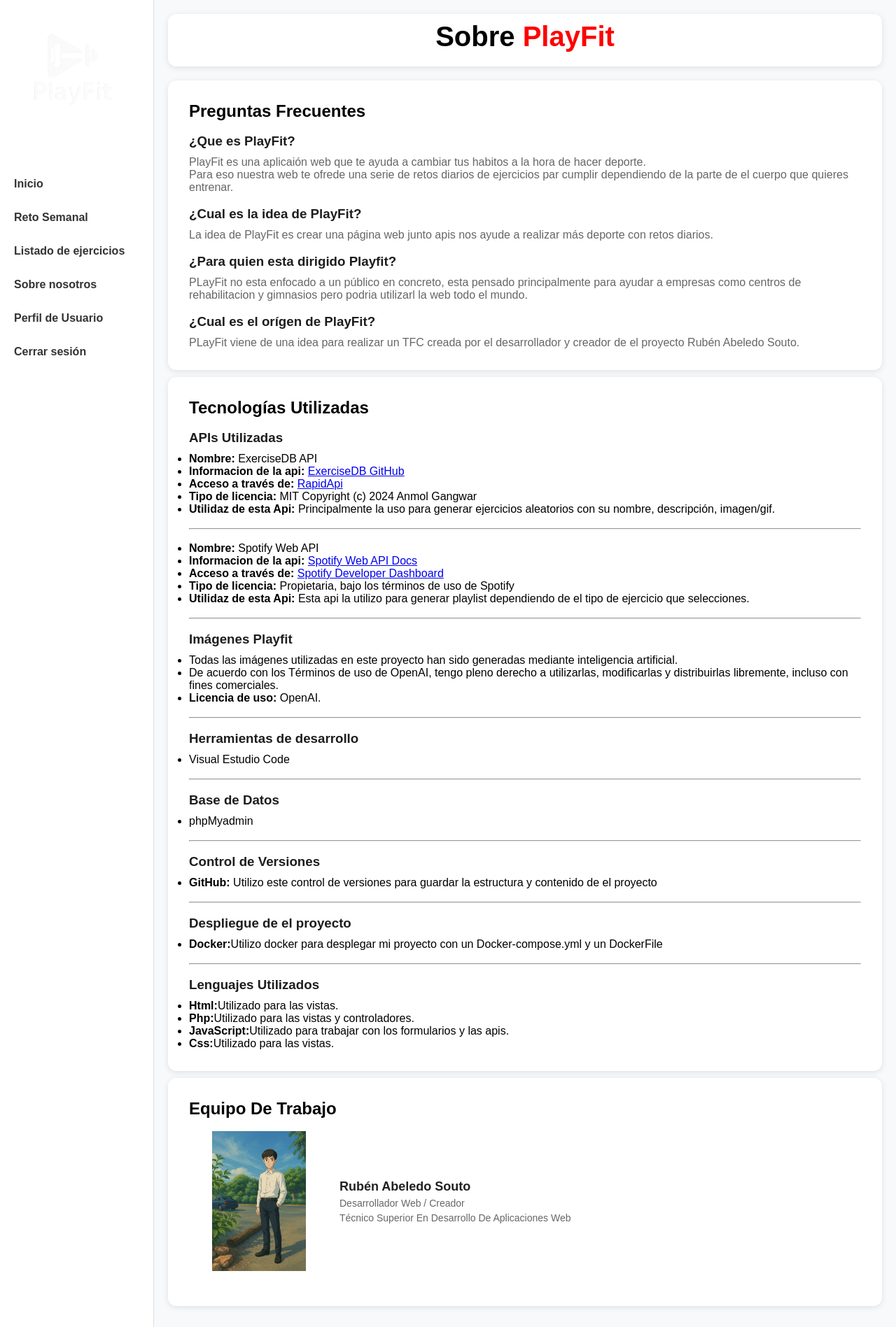
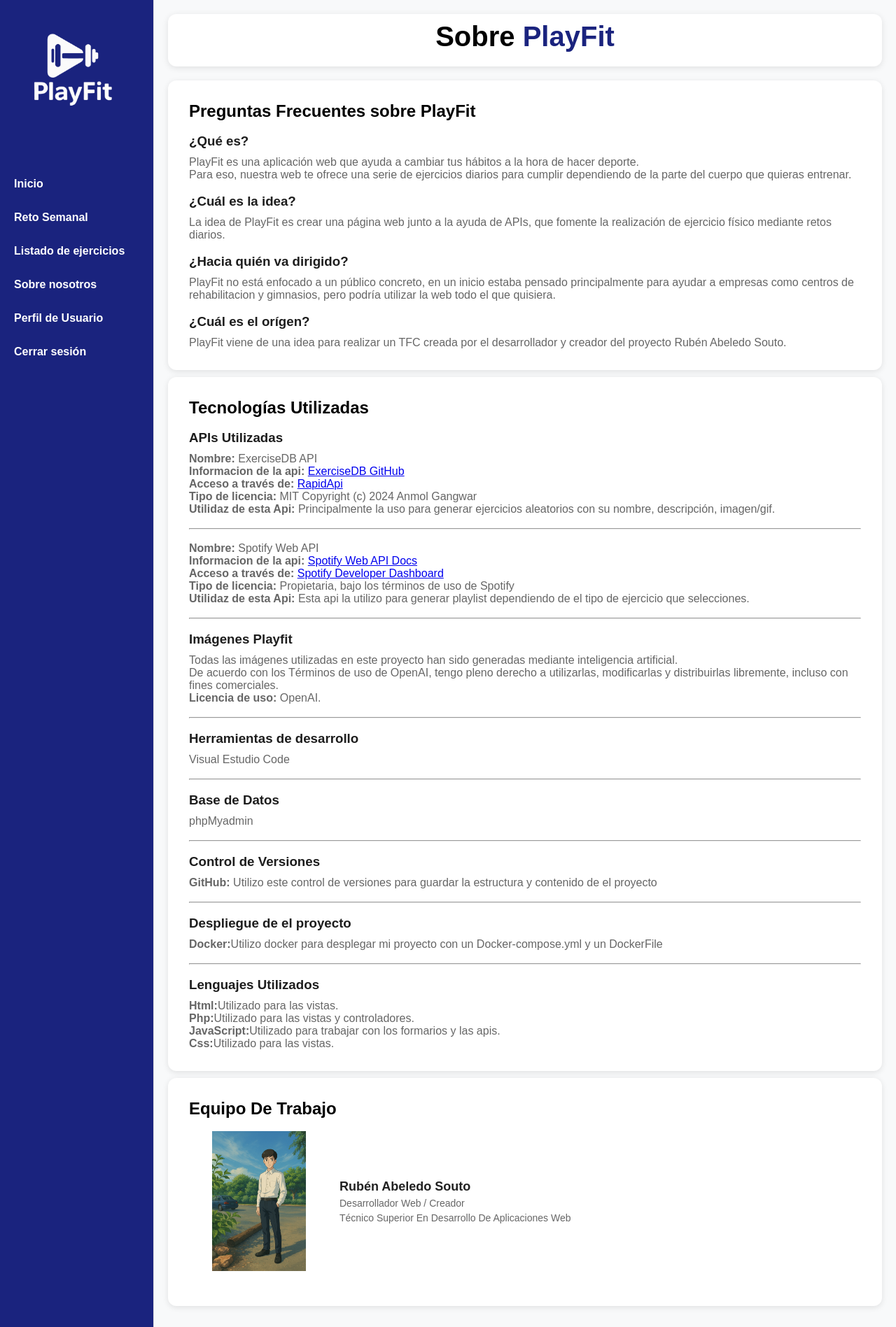
Before and after one commit to Rub33ns/AbeledoSoutoRuben_TFC, a PHP site: page /vistas/sobreNosotros.php in a window 1280 px wide. Shown: the whole page at 70% size. Run offline with PHP 8.4, Linux system fonts and the light colour scheme; the visitor is signed in with stand-in values (Sample User, id 1).

Commit message:
cambiado estilo  de el TFC

```diff
--- a/estilos/inicio.css
+++ b/estilos/inicio.css
@@ -74,7 +74,7 @@ body {
   transition: background 0.3s ease;
 }
 .Empezar_Reto:hover {
-  background-color: #e74155;
+  background-color: #5153f7;
 }
 
 
--- a/estilos/listados.css
+++ b/estilos/listados.css
@@ -26,7 +26,7 @@ body {
 /* Sidebar */
 .sidebar {
   width: 220px;
-  background-color: #ffffff;
+  background-color: #1A237E;
   border-right: 1px solid #ddd;
   padding: 20px;
 }
@@ -38,7 +38,7 @@ body {
 }
 .sidebar nav ul li a {
   text-decoration: none;
-  color: #333;
+  color: white;
   font-weight: bold;
 }
 
@@ -55,7 +55,7 @@ body {
 /* Botón */
 .boton-crear {
   display: inline-block;
-  background-color: red;
+  background-color: #1A237E;
   color: white;
   padding: 10px 15px;
   text-decoration: none;
--- a/estilos/sobreNosotros.css
+++ b/estilos/sobreNosotros.css
@@ -26,7 +26,7 @@ body {
 /* Estilos para el nav (parte izq ) */
 .sidebar {
   width: 220px;
-  background-color: #ffffff;
+  background-color: #1A237E;
   border-right: 1px solid #ddd;
   padding: 20px;
 }
@@ -38,7 +38,7 @@ body {
 }
 .sidebar nav ul li a {
   text-decoration: none;
-  color: #333;
+  color: white;
   font-weight: bold;
 }
 
--- a/scripts/playlist.js
+++ b/scripts/playlist.js
@@ -18,8 +18,8 @@ async function conseguirToken(clientId, clientSecret) {
 async function buscarPlaylist(query, token) {
     //Guardo una variable el filtro que utilizo en caso de que no encuentre playlist para esa parte
     const queryDeportivo = `${query} gym`;
-    //Hago la peticion a la api para que me coincida con la palabra de filtro y la que se selecciona y le pongo una limitación de 50 busquedas
-    const response = await fetch(`https://api.spotify.com/v1/search?q=${encodeURIComponent(queryDeportivo)}&type=playlist&limit=50`, {
+    //Hago la peticion a la api para que me coincida con la palabra de filtro y la que se selecciona y le pongo una limitación de 70 busquedas
+    const response = await fetch(`https://api.spotify.com/v1/search?q=${encodeURIComponent(queryDeportivo)}&type=playlist&limit=70`, {
         headers: {
             'Authorization': `Bearer ${token}`
         }
--- a/vistas/login.php
+++ b/vistas/login.php
@@ -18,7 +18,7 @@ if (isset($_GET['error'])) {
 <body>
   <div class="cajaLogin">
     <div class="cajaContenido">
-      <img src="../img/LogoPlayfit.png" alt="Logo de PlayFit" class="logo">
+      <img src="../img/LogoPlayfitForm.png" alt="Logo de PlayFit" class="logo">
       <h2>Bienvenido a PlayFit</h2>
       <form action="../controladores/loguear.php" method="POST">
         <label for="correo">Correo:</label>
--- a/vistas/registro.php
+++ b/vistas/registro.php
@@ -15,7 +15,7 @@ session_start();
 <body>
   <div class="cajaGeneral">
     <div class="cajaFormulario">
-      <img src="../img/LogoPlayfit.png" alt="PlayFit" class="logo">
+      <img src="../img/LogoPlayfitForm.png" alt="PlayFit" class="logo">
       <h2>Crear tu cuenta</h2>
 
       <!-- En caso de que dé error al enviar el formulario, mostrar el error en rojo dentro del formulario-->
--- a/vistas/sobreNosotros.php
+++ b/vistas/sobreNosotros.php
@@ -21,7 +21,7 @@ if (!isset($_SESSION['usuario'])) {
     <aside class="sidebar">
       <img src="../img/LogoPlayfit.png" alt="PlayFit Logo" class="logo">
       <nav>
-        <ul>
+       <ul>
           <li><a href="inicio.php">Inicio</a></li>
           <li><a href="retos.php">Reto Semanal</a></li>
           <li><a href="listadoEjercicios.php">Listado de ejercicios</a></li>
@@ -35,27 +35,27 @@ if (!isset($_SESSION['usuario'])) {
     <!-- Página principal, donde explico basicamente de una manera rusumida que es PlayFit-->
     <main class="contenidoPrincipal">
       <section class="bienvenida">
-        <h1>Sobre <span style="color: red;">PlayFit</span></h1>
+        <h1>Sobre <span style="color: #1A237E;">PlayFit</span></h1>
       </section>
 
       <div class="sobreNosotrosDatos">
-        <h2>Preguntas Frecuentes</h2>
+        <h2>Preguntas Frecuentes sobre PlayFit</h2>
         <br>
-        <h3>¿Que es PlayFit?</h3>
-        <p>PlayFit es una aplicaión web que te ayuda a cambiar tus habitos a la hora de hacer deporte.</p>
-        <p>Para eso nuestra web te ofrede una serie de retos diarios de ejercicios par cumplir dependiendo de la parte
-          de el cuerpo que quieres entrenar.</p>
+        <h3>¿Qué es?</h3>
+        <p>PlayFit es una aplicación web que ayuda a cambiar tus hábitos a la hora de hacer deporte.</p>
+        <p>Para eso, nuestra web te ofrece una serie de ejercicios diarios para cumplir dependiendo de la parte
+          del cuerpo que quieras entrenar.</p>
         <br>
-        <h3>¿Cual es la idea de PlayFit?</h3>
-        <p>La idea de PlayFit es crear una página web junto apis nos ayude a realizar más deporte con retos diarios.
+        <h3>¿Cuál es la idea?</h3>
+        <p>La idea de PlayFit es crear una página web junto a la ayuda de APIs, que fomente la realización de ejercicio físico mediante retos diarios.
         </p>
         <br>
-        <h3>¿Para quien esta dirigido Playfit?</h3>
-        <p>PLayFit no esta enfocado a un público en concreto, esta pensado principalmente para ayudar a empresas como
-          centros de rehabilitacion y gimnasios pero podria utilizarl la web todo el mundo.</p>
+        <h3>¿Hacia quién va dirigido?</h3>
+        <p>PlayFit no está enfocado a un público concreto, en un inicio estaba pensado principalmente para ayudar a empresas como
+          centros de rehabilitacion y gimnasios, pero podría utilizar la web todo el que quisiera.</p>
         <br>
-        <h3>¿Cual es el orígen de PlayFit?</h3>
-        <p>PLayFit viene de una idea para realizar un TFC creada por el desarrollador y creador de el proyecto Rubén
+        <h3>¿Cuál es el orígen?</h3>
+        <p>PlayFit viene de una idea para realizar un TFC creada por el desarrollador y creador del proyecto Rubén
           Abeledo Souto. </p>
       </div>
 
@@ -63,77 +63,77 @@ if (!isset($_SESSION['usuario'])) {
         <h2>Tecnologías Utilizadas</h2>
         <br>
         <h3>APIs Utilizadas</h3>
-        <ul>
-          <li><strong>Nombre:</strong> ExerciseDB API</li>
-          <li><strong> Informacion de la api:</strong> <a
-              href="https://github.com/cyberboyanmol/exercisedb-api">ExerciseDB GitHub</a></li>
-          <li><strong>Acceso a través de:</strong> <a href="https://rapidapi.com/hub">RapidApi</a></li>
-          <li><strong>Tipo de licencia:</strong> MIT Copyright (c) 2024 Anmol Gangwar</li>
-          <li> <strong>Utilidaz de esta Api:</strong> Principalmente la uso para generar ejercicios aleatorios con su
-            nombre, descripción, imagen/gif.</li>
-        </ul>
+
+          <p><strong>Nombre:</strong> ExerciseDB API</p>
+          <p><strong> Informacion de la api:</strong> <a
+              href="https://github.com/cyberboyanmol/exercisedb-api">ExerciseDB GitHub</a></p>
+          <p><strong>Acceso a través de:</strong> <a href="https://rapidapi.com/hub">RapidApi</a></p>
+          <p><strong>Tipo de licencia:</strong> MIT Copyright (c) 2024 Anmol Gangwar</p>
+          <p> <strong>Utilidaz de esta Api:</strong> Principalmente la uso para generar ejercicios aleatorios con su
+            nombre, descripción, imagen/gif.</p>
+
         <br>
         <hr>
         <br>
-        <ul>
-          <li><strong>Nombre:</strong> Spotify Web API</li>
-          <li><strong> Informacion de la api:</strong> <a
-              href="https://developer.spotify.com/documentation/web-api/">Spotify Web API Docs</a></li>
-          <li><strong>Acceso a través de:</strong> <a href="https://developer.spotify.com/dashboard/">Spotify Developer
-              Dashboard</a></li>
-          <li><strong>Tipo de licencia:</strong> Propietaria, bajo los términos de uso de Spotify</li>
-          <li> <strong>Utilidaz de esta Api:</strong> Esta api la utilizo para generar playlist dependiendo de el tipo
-            de ejercicio que selecciones.</li>
-        </ul>
+
+          <p><strong>Nombre:</strong> Spotify Web API</p>
+          <p><strong> Informacion de la api:</strong> <a
+              href="https://developer.spotify.com/documentation/web-api/">Spotify Web API Docs</a></p>
+          <p><strong>Acceso a través de:</strong> <a href="https://developer.spotify.com/dashboard/">Spotify Developer
+              Dashboard</a></p>
+          <p><strong>Tipo de licencia:</strong> Propietaria, bajo los términos de uso de Spotify</p>
+          <p> <strong>Utilidaz de esta Api:</strong> Esta api la utilizo para generar playlist dependiendo de el tipo
+            de ejercicio que selecciones.</p>
+
         <br>
         <hr>
         <br>
         <h3>Imágenes Playfit</h3>
-        <ul>
-          <li>Todas las imágenes utilizadas en este proyecto han sido generadas mediante inteligencia artificial.</li>
-          <li>De acuerdo con los Términos de uso de OpenAI, tengo pleno derecho a utilizarlas, modificarlas y
-            distribuirlas libremente, incluso con fines comerciales.</li>
-          <li><strong>Licencia de uso:</strong> OpenAI.</li>
-        </ul>
+
+          <p>Todas las imágenes utilizadas en este proyecto han sido generadas mediante inteligencia artificial.</p>
+          <p>De acuerdo con los Términos de uso de OpenAI, tengo pleno derecho a utilizarlas, modificarlas y
+            distribuirlas libremente, incluso con fines comerciales.</p>
+          <p><strong>Licencia de uso:</strong> OpenAI.</p>
+
         <br>
         <hr>
         <br>
         <h3>Herramientas de desarrollo</h3>
-        <ul>
-          <li>Visual Estudio Code</li>
-        </ul>
+
+          <p>Visual Estudio Code</p>
+
         <br>
         <hr>
         <br>
         <h3>Base de Datos</h3>
-        <ul>
-          <li>phpMyadmin</li>
-        </ul>
+
+          <p>phpMyadmin</p>
+
         <br>
         <hr>
         <br>
         <h3>Control de Versiones</h3>
-        <ul>
-          <li><strong>GitHub:</strong> Utilizo este control de versiones para guardar la estructura y contenido de el
-            proyecto</li>
-        </ul>
+
+          <p><strong>GitHub:</strong> Utilizo este control de versiones para guardar la estructura y contenido de el
+            proyecto</p>
+
         <br>
         <hr>
         <br>
         <h3>Despliegue de el proyecto</h3>
-        <ul>
-          <li><strong>Docker:</strong>Utilizo docker para desplegar mi proyecto con un Docker-compose.yml y un DockerFile</li>
-        </ul>
+
+          <p><strong>Docker:</strong>Utilizo docker para desplegar mi proyecto con un Docker-compose.yml y un DockerFile</p>
+
         <br>
         <hr>
         <br>
         <h3>Lenguajes Utilizados</h3>
-        <ul>
-          <li><strong>Html:</strong>Utilizado para las vistas.</li>
-          <li><strong>Php:</strong>Utilizado para las vistas y controladores.</li>
-          <li><strong>JavaScript:</strong>Utilizado para trabajar con los formularios y las apis.</li>
-          <li><strong>Css:</strong>Utilizado para las vistas.</li>
-        </ul>
+
+          <p><strong>Html:</strong>Utilizado para las vistas.</p>
+          <p><strong>Php:</strong>Utilizado para las vistas y controladores.</p>
+          <p><strong>JavaScript:</strong>Utilizado para trabajar con los formarios y las apis.</p>
+          <p><strong>Css:</strong>Utilizado para las vistas.</p>
+
 
 
       </div>
```
Also changed, not shown: estilos/crearEjerciciosFormulario.css (+5 -5 lines), estilos/login.css (+6 -6 lines), estilos/modificarFormulario.css (+5 -5 lines), estilos/perfil.css (+5 -5 lines), estilos/registro.css (+24 -32 lines), estilos/retos.css (+9 -9 lines), vistas/inicio.php (+5 -3 lines), img/IconoPlayFit.png, img/LogoPlayfitForm.png (added).
